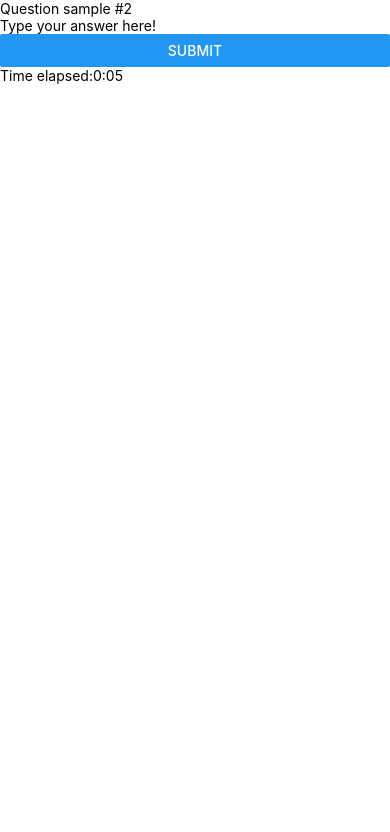
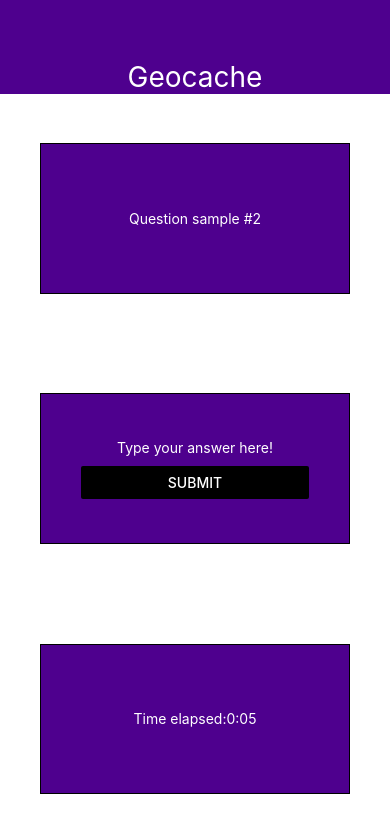
Before and after one commit to toniemin/Geocache, a React Native app: screen / in a window 390 px wide. Shown: the top 832 px of the page. Built offline with nearby package versions, Linux system fonts and the light colour scheme.

Commit message:
Finished styling the app. The current look might work for the player groups' leader depending on how the final mini-game will be implemented.

```diff
--- a/App.js
+++ b/App.js
@@ -17,21 +17,16 @@ class Timer extends Component {
 
   componentDidMount() {
     this.start = new Date().getTime();
-    this.interval = setInterval( () =>
-    {
-      var distanceSecs = ( (new Date() ).getTime() - this.start ) / 1000;
-      var minutes = Math.floor( distanceSecs / 60 );
-      var seconds = Math.floor( distanceSecs - (minutes * 60) );
+    this.interval = setInterval(() => {
+      var distanceSecs = ((new Date()).getTime() - this.start) / 1000;
+      var minutes = Math.floor(distanceSecs / 60);
+      var seconds = Math.floor(distanceSecs - (minutes * 60));
 
       this.setState({
         mins: minutes,
         secs: seconds
       });
-
-      console.log((distanceSecs));
     }, 1000);
-
-
   }
 
   componentWillUnmount() {
@@ -39,26 +34,57 @@ class Timer extends Component {
   }
 
   render() {
-     return(
-      <Text>
+    return (
+      <Text style={this.props.style}>
         Time elapsed:
         {this.state.mins}:
-        {(this.state.secs < 10) ? ("0" + this.state.secs) : this.state.secs }
+        {(this.state.secs < 10) ? ("0" + this.state.secs) : this.state.secs}
       </Text>
     );
   }
 
 }
 
+const tuniColor = '#4e008e';
+
 /*
  * Styles for the Geocache component
  */
 const geoStyles = StyleSheet.create({
+  button: {
+    color: 'black'
+  },
+  buttonContainer: {
+    marginHorizontal: 40,
+    marginTop: 10
+  },
+  container: {
+    flex: 1
+  },
+  contents: {
+    flex: 8,
+    justifyContent: 'space-around'
+  },
+  header: {
+    alignItems: 'stretch',
+    backgroundColor: tuniColor,
+    justifyContent: 'flex-end',
+    flex: 1
+  },
+  widget: {
+    borderWidth: 1,
+    borderColor: 'black',
+    backgroundColor: tuniColor,
+    justifyContent: 'center',
+    flex: 1/5,
+    marginHorizontal: 40
+  },
   text: {
-      flex: 1,
-      backgroundColor: 'blue'
+    color: 'white',
+    textAlign: 'center',
   },
-   button: {
+  headerText: {
+    fontSize: 28
   }
 });
 
@@ -97,9 +123,9 @@ export default class Geocache extends Component {
     var caches = JSON.parse('{"UTAPinniBLobby":{"Q1":{"Question":"PinniB question sample #1","Hints":["Hint 1", "Hint 2", "Hint 3"],"Answer":"PinniB answer #1"}, "Q2": {"Question":"Question sample #2","Hints":["Hint 1", "Hint 2", "Hint3"],"Answer":"PinniB answer #2"}},"UTAMainLobby": {"Q1": {"Question":"MainB question sample #1","Hints:":["Hint 1", "Hint 2", "Hint 3"],"Answer":"MainB answer #1"}}}')[room_id];
 
     // Get a random cache.
-    var i = Math.floor( Math.random() * (Object.keys(caches).length) ) + 1;
+    var i = Math.floor(Math.random() * (Object.keys(caches).length)) + 1;
 
-    var key = "Q"+i;
+    var key = "Q" + i;
     return caches[key];
   }
 
@@ -110,20 +136,35 @@ export default class Geocache extends Component {
   }
 
   render() {
-    return(
-      <View>
-        <Text>
+    return (
+      <View style={geoStyles.container}>
+        <View style={geoStyles.header}>
+          <Text style={[geoStyles.text, geoStyles.headerText]}>
+            Geocache
+            </Text>
+        </View>
+        <View style={geoStyles.contents}>
+
+          <View style={geoStyles.widget}>
+            <View></View>
+            <Text style={geoStyles.text}>
               {this.cache["Question"]}
             </Text>
+            <View></View>
+          </View>
+          <View style={geoStyles.widget}>
             <TextInput
               placeholder="Type your answer here!"
-          onChangeText={(text) => this.setState({text})}
+              onChangeText={(text) => this.setState({ text })}
+              style={geoStyles.text}
             />
+            <View style={geoStyles.buttonContainer}>
               <Button
                 style={geoStyles.button}
+                color={geoStyles.button.color}
                 onPress={() => {
                   // Check if user input was correct.
-            if (this.state.text === cache["Answer"]) {
+                  if (this.state.text === this.cache["Answer"]) {
                     // Calculate time elapsed.
                     var timeElapsed = (new Date().getTime()) - this.startTime;
                     // Get fails-count.
@@ -139,14 +180,20 @@ export default class Geocache extends Component {
                     Alert.alert("Wrong!");
                     // Track fails.
                     this.setState(previousState => (
-                 {fails: fails + 1}
+                      { fails: fails + 1 }
                     ));
                   }
 
                 }}
                 title="Submit"
               />
-        <Timer/>
+            </View>
+          </View>
+          <View style={geoStyles.widget}>
+            <Timer style={geoStyles.text} />
+          </View>
+
+        </View>
       </View>
     );
 
```
Lines whose indentation alone changed are shown as unchanged.
